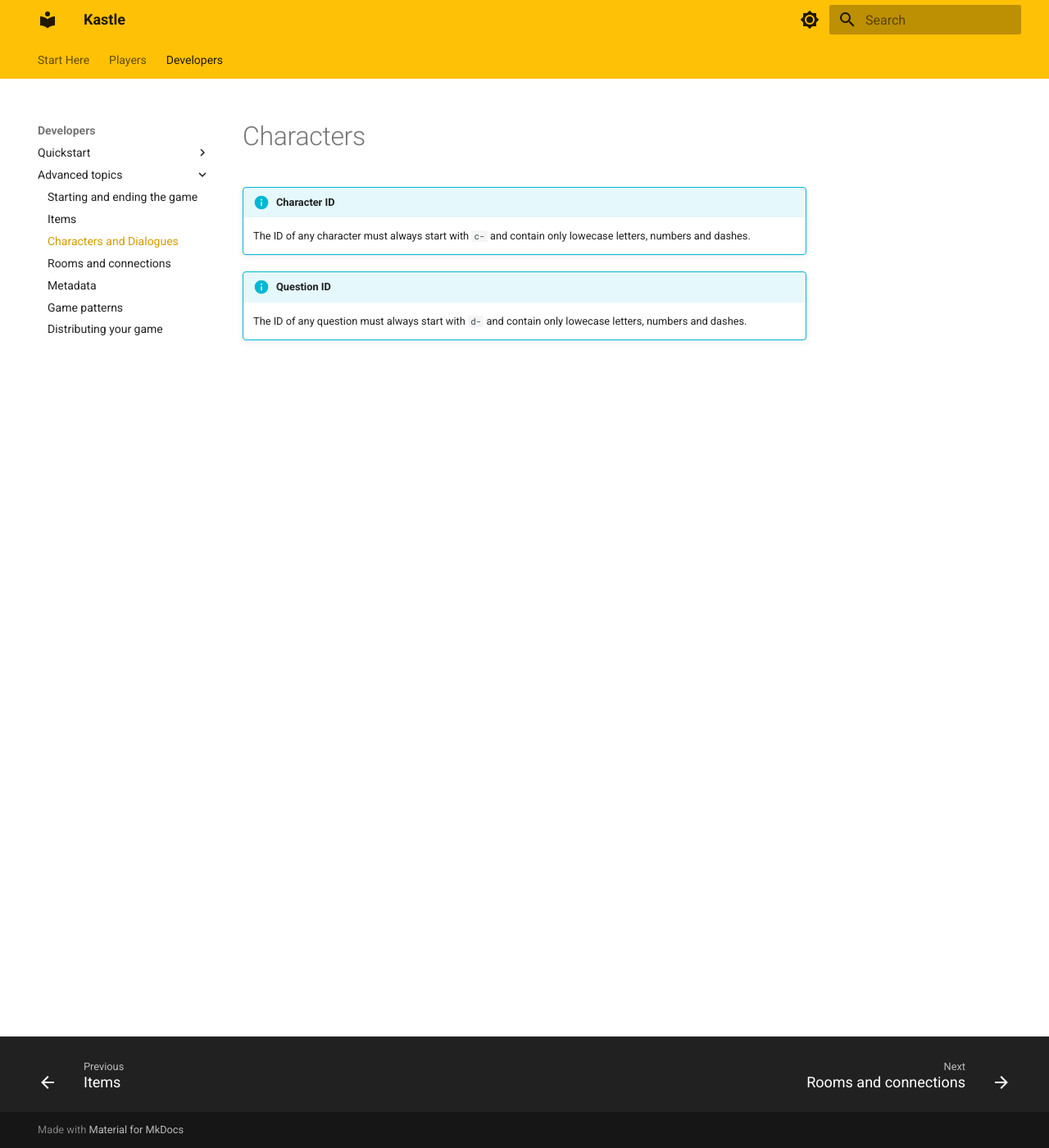
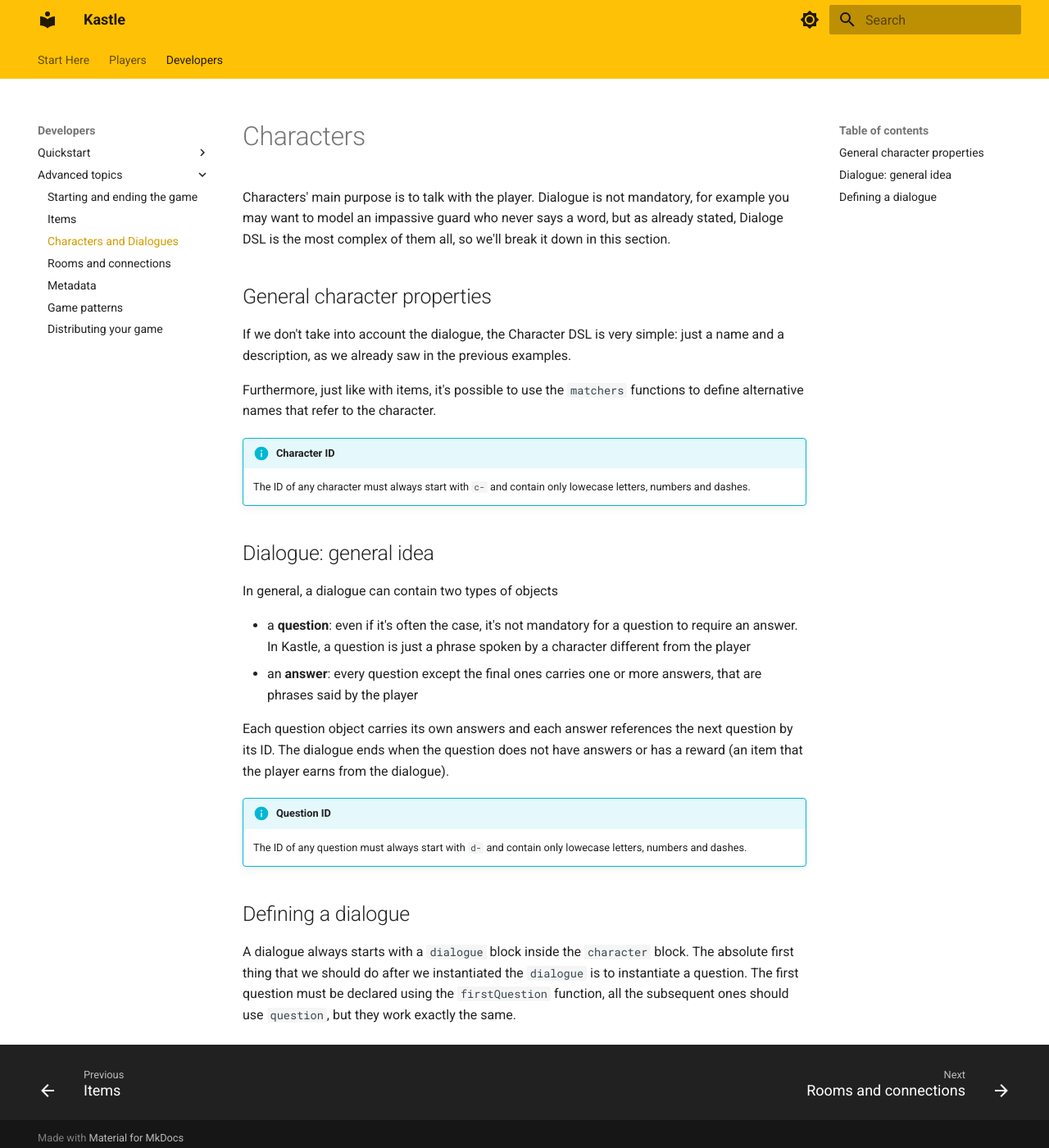
Before and after one commit to Essay97/kastle-docs, an MkDocs documentation site: the page built from docs/develop/characters.md, in a window 1280 px wide and 1400 px high. Shown: the whole window at 82% size. Built offline with MkDocs 1.6.1 and Material for MkDocs 9.7.7, drawn with Linux system fonts in a browser that asks for light colours.

Commit message:
documented dialogue

```diff
--- a/docs/develop/characters.md
+++ b/docs/develop/characters.md
@@ -1,9 +1,34 @@
 # Characters
 
+Characters' main purpose is to talk with the player. Dialogue is not mandatory, for example you may want to model
+an impassive guard who never says a word, but as already stated, Dialoge DSL is the most complex of them all, so we'll break it down in this section.
+
+## General character properties
+
+If we don't take into account the dialogue, the Character DSL is very simple: just a name and a description, as we already saw in the previous examples.
+
+Furthermore, just like with items, it's possible to use the `matchers` functions to define alternative names that refer to the character.
 !!! info "Character ID"
 
     The ID of any character must always start with `c-` and contain only lowecase letters, numbers and dashes.
 
+## Dialogue: general idea
+
+In general, a dialogue can contain two types of objects
+
+- a **question**: even if it's often the case, it's not mandatory for a question to require an answer. In Kastle, a question is
+  just a phrase spoken by a character different from the player
+- an **answer**: every question except the final ones carries one or more answers, that are phrases said by the player
+
+Each question object carries its own answers and each answer references the next question by its ID. The dialogue ends when the question does not have answers or has a reward (an item that the player earns from the dialogue).
+
 !!! info "Question ID"
 
     The ID of any question must always start with `d-` and contain only lowecase letters, numbers and dashes.
+
+## Defining a dialogue
+
+A dialogue always starts with a `dialogue` block inside the `character` block.
+The absolute first thing that we should do after we instantiated the `dialogue` is to instantiate a question.
+The first question must be declared using the `firstQuestion` function, all the subsequent ones should use `question`,
+but they work exactly the same.
```
Also changed, not shown: mkdocs.yml (+16 -16 lines).
